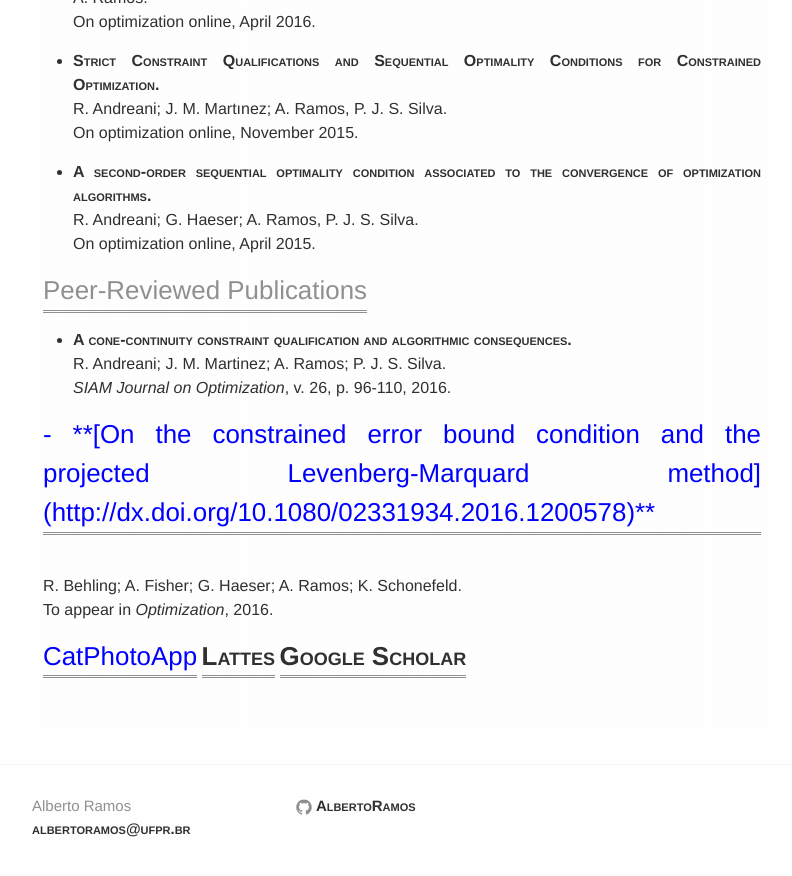
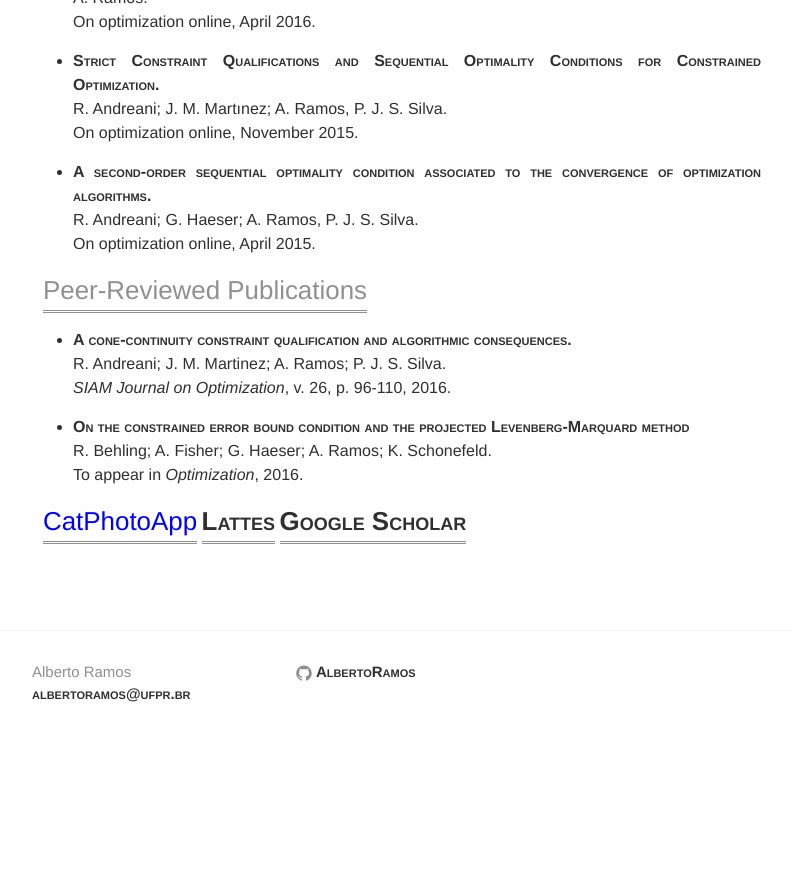
Before and after one commit to abelsiqueira/abelsiqueira.github.io-old, a Jekyll site: the page built from research.en.md, in a window 1280 px wide and 900 px high, scrolled down 773 px. Shown: the top 876 px of the window, without its empty margins (238-1030 px from the left). Built offline with Jekyll 4.4.1, drawn with Linux system fonts in a browser that asks for light colours; after the commit the page ends 1539 px from its top, so only the background shows below that.

Commit message:
Update research.en.md

```diff
--- a/research.en.md
+++ b/research.en.md
@@ -30,13 +30,11 @@ albertoramos@ufpr.br. <br />
 
 ## Peer-Reviewed Publications
 
-  - **[A cone-continuity constraint qualification and algorithmic consequences.](http://dx.doi.org/10.1137/15M1008488)** <br />
+ - **[A cone-continuity constraint qualification and algorithmic consequences.](http://dx.doi.org/10.1137/15M1008488)** <br />
     R. Andreani; J. M. Martinez; A. Ramos; P. J. S. Silva. <br />
     _SIAM Journal on Optimization_, v. 26, p. 96-110, 2016.
 
- <h2 style="color: blue">
- - **[On the constrained error bound condition and the projected Levenberg-Marquard method](http://dx.doi.org/10.1080/02331934.2016.1200578)**
- </h2> <br />
+ - **[On the constrained error bound condition and the projected Levenberg-Marquard method](http://dx.doi.org/10.1080/02331934.2016.1200578)** <br />
     R. Behling; A. Fisher; G. Haeser; A. Ramos; K. Schonefeld. <br />
     To appear in _Optimization_, 2016.
 
```
